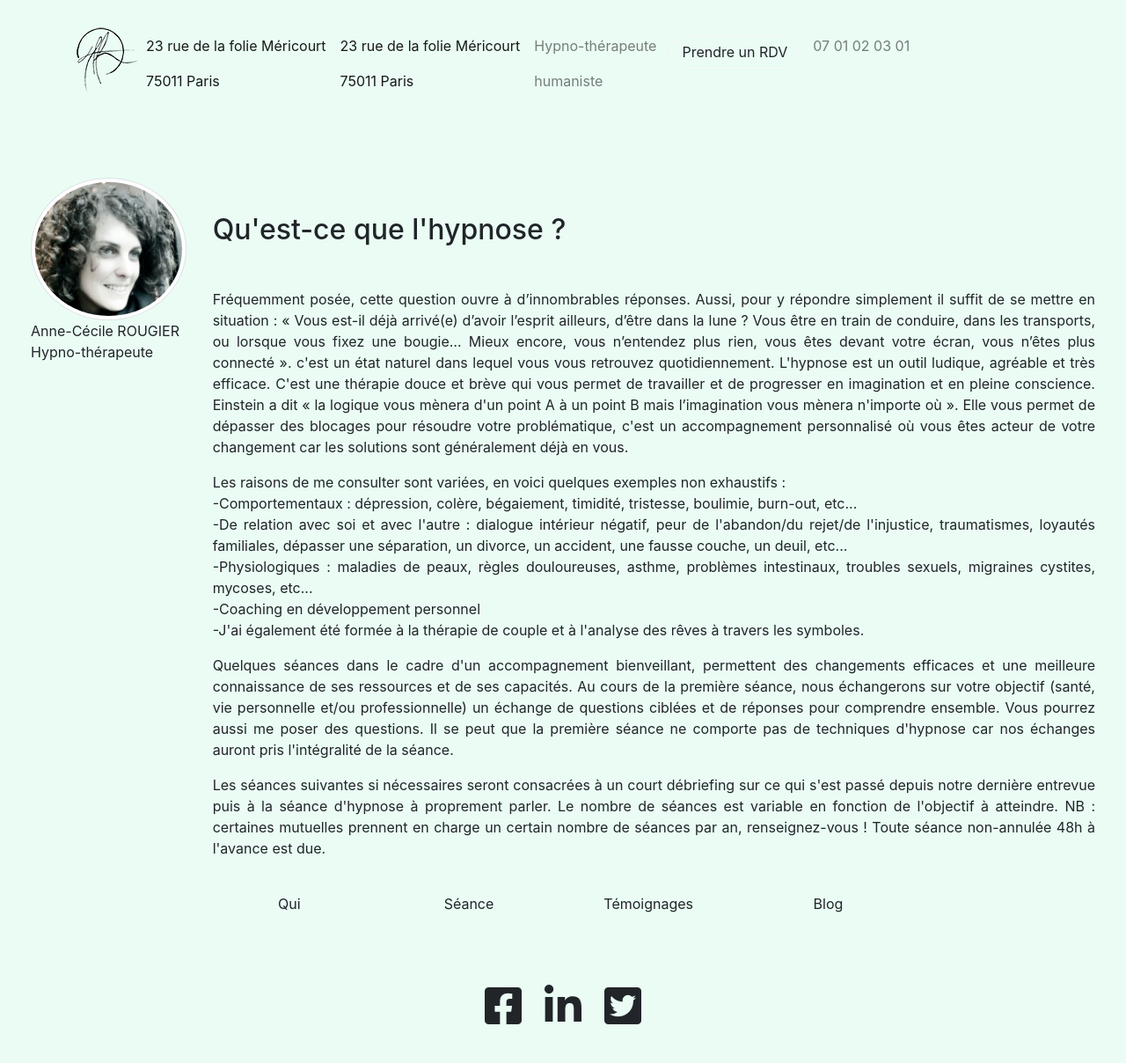
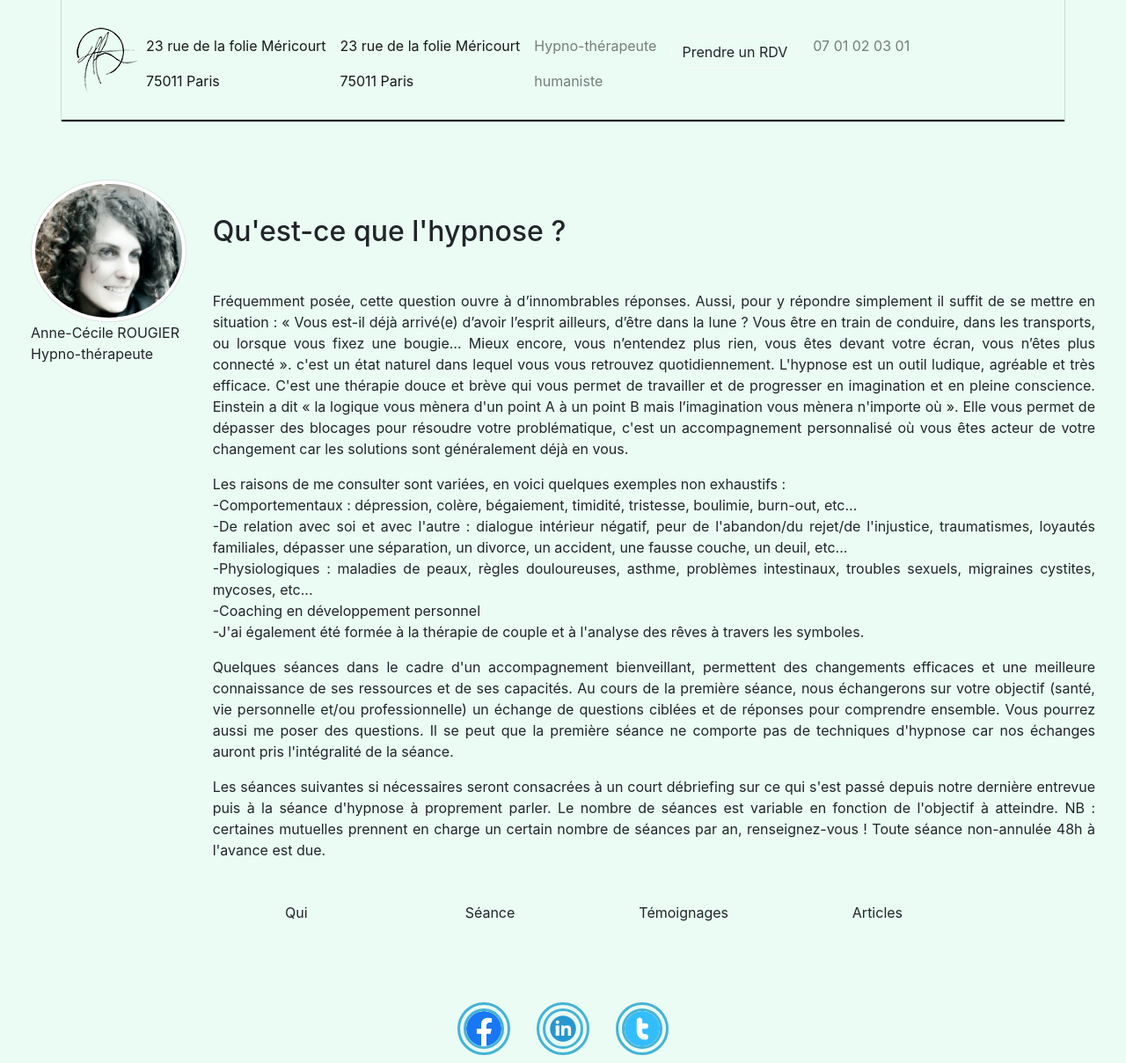
Before and after one commit to alphaMarDiallo/prehypno, a PHP site: page /accueil.php in a window 1280 px wide. Shown: the whole page at 88% size. Before the commit the page ends 1164 px from the top, so only its background shows below. Run offline with PHP 8.4, Linux system fonts and the light colour scheme; some libraries are stand-ins or nearby versions.

Commit message:
front page prez + article (traitement php fait)+ css

```diff
--- a/accueil.php
+++ b/accueil.php
@@ -4,7 +4,8 @@
 
     <!-- PP de la Thérapeute -->
     <div class="col-md-2 display mt-3 display">
-        <a href="prez.php"><img src="img/pp.png" class="img-thumbnail rounded-circle hover" alt="photo profil"></a>
+        <a href="prez.php?page=prez"><img src="img/pp.png" class="img-thumbnail rounded-circle hover"
+                alt="photo profil"></a>
 
         <p> Anne-Cécile ROUGIER <br> Hypno-thérapeute </p>
     </div><!-- Fin col-md-2 -->
@@ -60,17 +61,17 @@
 
             NB : certaines mutuelles prennent en charge un certain nombre de séances par an, renseignez-vous ! Toute
             séance non-annulée 48h à l'avance est due.
-            <em></em>
         </p>
         <!-- Fin des
                 paragraphes -->
 
         <div class="row">
             <!-- Début class Row -->
-            <a href="#" class="col-md-2 m-3 btn rounded-pill hover display">Qui</a>
-            <a href="#" class="col-md-2 m-3 btn rounded-pill hover display">Séance</a>
-            <a href="#" class="col-md-2 m-3 btn rounded-pill hover display">Témoignages</a>
-            <a href="#" class="col-md-2 m-3 btn rounded-pill hover display">Blog</a>
+            <a href="prez.php?page=qui" class="col-md-2 m-4 btn rounded-pill hover display">Qui</a>
+            <a href="seance.php?page=seance" class="col-md-2 m-4 btn rounded-pill hover display">Séance</a>
+            <a href="temoignages.php?page=temoignages"
+                class="col-md-2 m-4 btn rounded-pill hover display">Témoignages</a>
+            <a href="articles.php?page=articles" class="col-md-2 m-4 btn rounded-pill hover display">Articles</a>
         </div><!-- Fin row bouttons -->
 
     </div><!-- Fin de col-md-10 (titres & paragraphes)-->
--- a/css/style.css
+++ b/css/style.css
@@ -1,9 +1,9 @@
-/* RESET */
+/******************************************** RESET ********************************************/
 * {
   box-sizing: border-box;
 }
 
-/* REGLAGES GENEREAUX */
+/************************************* REGLAGES GENEREAUX *************************************/
 body {
   background-color: #EAFCF4;
 }
@@ -16,13 +16,101 @@ p {
   text-align: justify;
 }
 
-/* HEADER & FOOTER */
+em {
+  font-weight: lighter;
+  font-style: italic;
+  font-size: 0.8rem;
+  color: rgb(69, 70, 70);
+
+}
+
+/* hover pour les boutons "qui, séance, témoignages, blog" */
+.hover:hover {
+  color: black;
+  background-color: #EAFCF4;
+  color: rgb(36, 116, 190);
+  box-shadow: -2px 2px 15px 0px rgba(0, 0, 0, 0.75);
+  background-color: #EAFCF4;
+  border: 2rem grey;
+  transform: scale(1.2);
+  transition: all 0.5s ease-in-out 0s;
+}
+
+/*************************************** HEADER & FOOTER ***************************************/
+header {
+  border-bottom: 2px solid black;
+  box-shadow: 0px 0px 1px 0px rgba(0, 0, 0, 0.75);
+}
+
+/*  */
+aside>p>i {
+  font-size: 0.6rem;
+}
+
+/* Agir sur le nom Anne-Ceciele ROUGIER afin de le rendre gris avec une taille speciale afin de le descendre */
+.textNom {
+  margin-top: 100px;
+  text-align: justify;
+  font-size: 40px;
+}
+
 .rounded :hover {
   width: 150px !important;
   /* on affiche l'image au carré */
   height: 150px !important;
   border-radius: 50% !important;
 }
+
+/* reseaux sociaux footer
+1_ Redimensionner chacun des logos en talle 60px(X)60px
+2_Reduire en forme circulaire avec le border-radius
+3_ajouter une bordure en RGB
+4_appliquer le code du passage de la souris
+
+*/
+footer ul li .face {
+  display: block;
+  width: 60px;
+  height: 60px;
+  /* margin: 10px auto; */
+  border-radius: 50%;
+  margin: 2px;
+  border: rgb(69, 179, 212) 10px double;
+}
+
+footer ul li .link {
+  display: block;
+  width: 60px;
+  height: 60px;
+  /* margin: 10px auto; */
+  border-radius: 50%;
+  margin: 2px;
+  border: rgb(69, 179, 212) 10px double;
+
+}
+
+footer ul li .twit {
+  display: block;
+  width: 60px;
+  height: 60px;
+  /* margin: 10px auto; */
+  border-radius: 50%;
+  margin: 2px;
+  border: rgb(69, 179, 212) 10px double;
+
+}
+
+/* footer>li>a>.hover:hover:before {
+
+}
+
+footer>li>a:before {
+  background-color: #000;
+
+
+} */
+
+
 
 /* menu navbarPrimaire et navBarSecondaire */
 /* MEDIA QUERRIES */
@@ -40,19 +128,9 @@ p {
   }
 }
 
+
+
 /* ACCUEIL */
-/* hover pour les boutons "qui, séance, témoignages, blog" */
-.hover:hover {
-  color: black;
-  background-color: #EAFCF4;
-  color: rgb(36, 116, 190);
-  box-shadow: -2px 2px 15px 0px rgba(0, 0, 0, 0.75);
-  background-color: #EAFCF4;
-  border: 2rem grey;
-  transform: scale(1.2);
-}
-
-/* fin hover */
 
 /* Photo de profil et bouton après */
 @media all and (max-width: 640px) {
@@ -66,3 +144,21 @@ p {
 .card {
   background-color: #EAFCF4;
 }
+
+/********************** PREZ **********************/
+
+/* redimensionner l'image de profil */
+.image-anne {
+  display: block;
+  width: 250px;
+  height: 250px;
+  margin: 10px auto;
+  border-radius: 50%;
+  margin: 2px;
+
+}
+
+/*  */
+aside>p>i {
+  font-size: 0.6rem;
+}
--- a/inc/footer.inc.php
+++ b/inc/footer.inc.php
@@ -1,13 +1,13 @@
 </main> <!-- Fin main -->
-<footer class="row">
-    <div class="col-md-12">
+<footer class="footer mt-auto p-3y">
+    <div class="container">
         <ul class="nav justify-content-center">
-            <li><a href="#" class="col-md-4 col-lg-4 col-sm-12 col-xs-12 btn"><i
-                        class="fab fa-facebook-square fa-3x hover rounded"></i></a></li>
-            <li><a href="#" class="col-md-4 col-lg-4 col-sm-12 col-xs-12 btn "><i
-                        class="fab fa-linkedin-in fa-3x hover rounded"></i></a></li>
-            <li><a href="#" class="col-md-4 col-lg-4 col-sm-12 col-xs-12 btn "><i
-                        class="fab fa-twitter-square fa-3x hover rounded"></i></a></li>
+            <li><a href="#" class="col-md-4 col-lg-4 col-sm-12 col-xs-12 btn"><img src="img/f_logo_RGB-Hex-Blue_512.png"
+                        alt="logo-facebook" class="face hover"></a></li>
+            <li><a href="#" class="col-md-4 col-lg-4 col-sm-12 col-xs-12 btn"><img src="img/linkedin.png"
+                        alt="logo-linkedin" class="twit hover"></a></li>
+            <li><a href="#" class="col-md-4 col-lg-4 col-sm-12 col-xs-12 btn"><img src="img/twitter.png" r
+                        alt="logo-twitter" class="link hover"></a></li>
         </ul>
     </div>
 </footer><!-- Fin footer -->
--- a/inc/header.inc.php
+++ b/inc/header.inc.php
@@ -1,3 +1,4 @@
+<?php require_once 'inc/init.inc.php' ?>
 <!DOCTYPE html>
 <html lang="fr">
 
@@ -23,7 +24,13 @@
         <header class="row">
             <!-- NavbarPrimaire -->
             <nav class="navbar navbar-expand-lg navbar-light logo" id="navbarPrimaire">
-                <img src="img/logoFaviconAlpha.png" alt="logo">
+                <?php
+                if (!isset($_GET['page'])) {
+                    echo '<img src="img/logoFaviconAlpha.png" alt="photo-profil">';
+                } elseif (isset($_GET['page']) && $_GET['page'] == 'qui' || $_GET['page'] == 'seance' || $_GET['page'] == 'temoignages' || $_GET['page'] == 'articles' || $_GET['page'] == 'prez') {
+                    echo '<a href="#"><i class="fas fa-reply fa-1x"></i></a>';
+                }
+                ?>
                 <button class="navbar-toggler" type="button" data-toggle="collapse" data-target="#navbarNav"
                     aria-controls="navbarNav" aria-expanded="false" aria-label="Toggle navigation">
                     <span class="navbar-toggler-icon"></span>
@@ -63,7 +70,7 @@
         <!-- NavbarSecondaire -->
         <nav class="container-fluid navbar navbar-inverse navbar-expand-lg navbar-fixed-bottom navbar-light logo"
             id="navbarSecondaire">
-            <a href="#"><i class="fas fa-reply"></i></a>
+            <img src="img/logoFaviconAlpha.png" alt="logo">
             <button class="navbar-toggler" type="button" data-toggle="collapse" data-target="#navbarNav"
                 aria-controls="navbarNav" aria-expanded="false" aria-label="Toggle navigation">
                 <span class="navbar-toggler-icon"></span>
```
Also changed, not shown: articles.php (added, +22 -0 lines), articlesBlog.php (added, +37 -0 lines), prez.php (added, +33 -0 lines), rdv.php (added, +162 -0 lines), img/f_logo_RGB-Hex-Blue_512.png (added).
